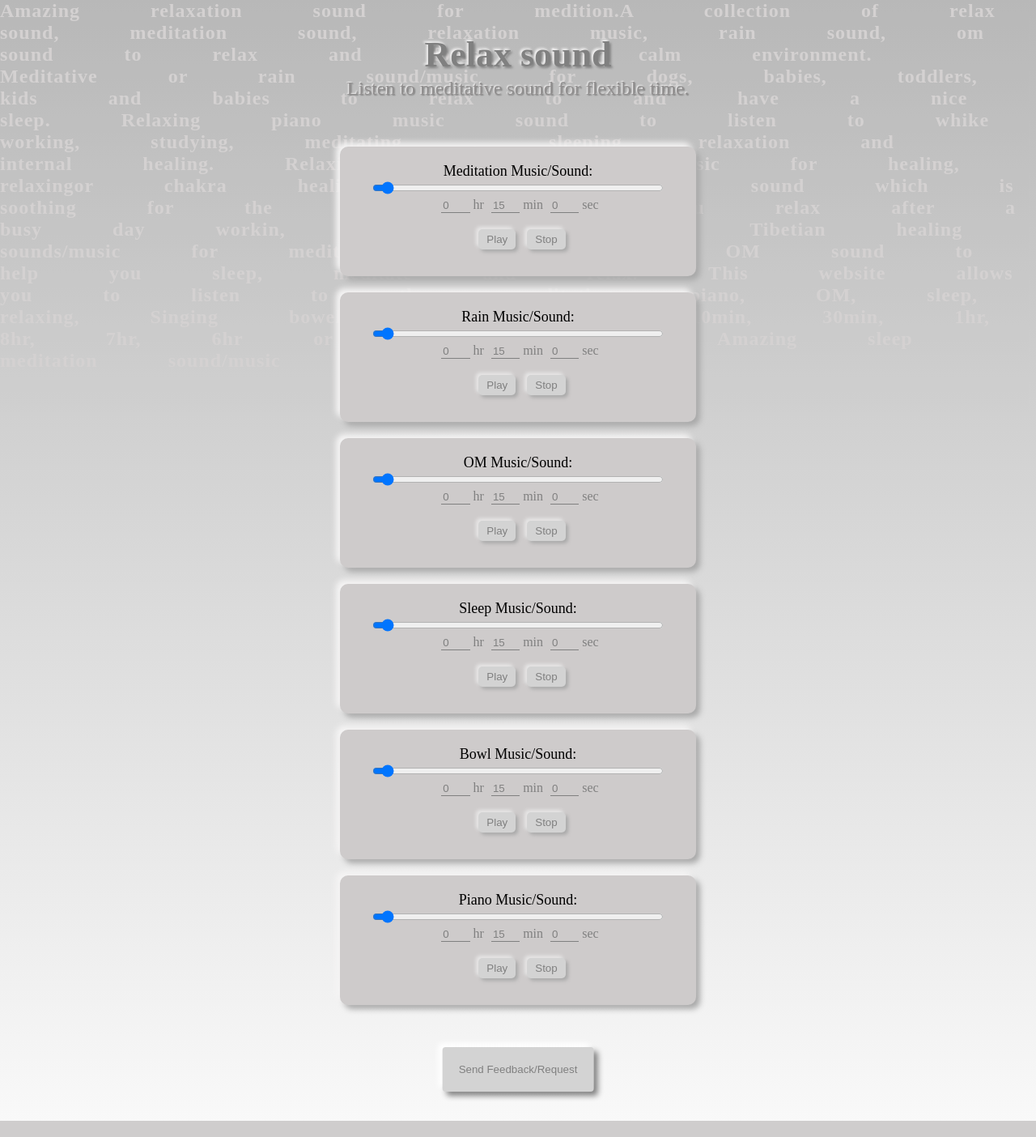
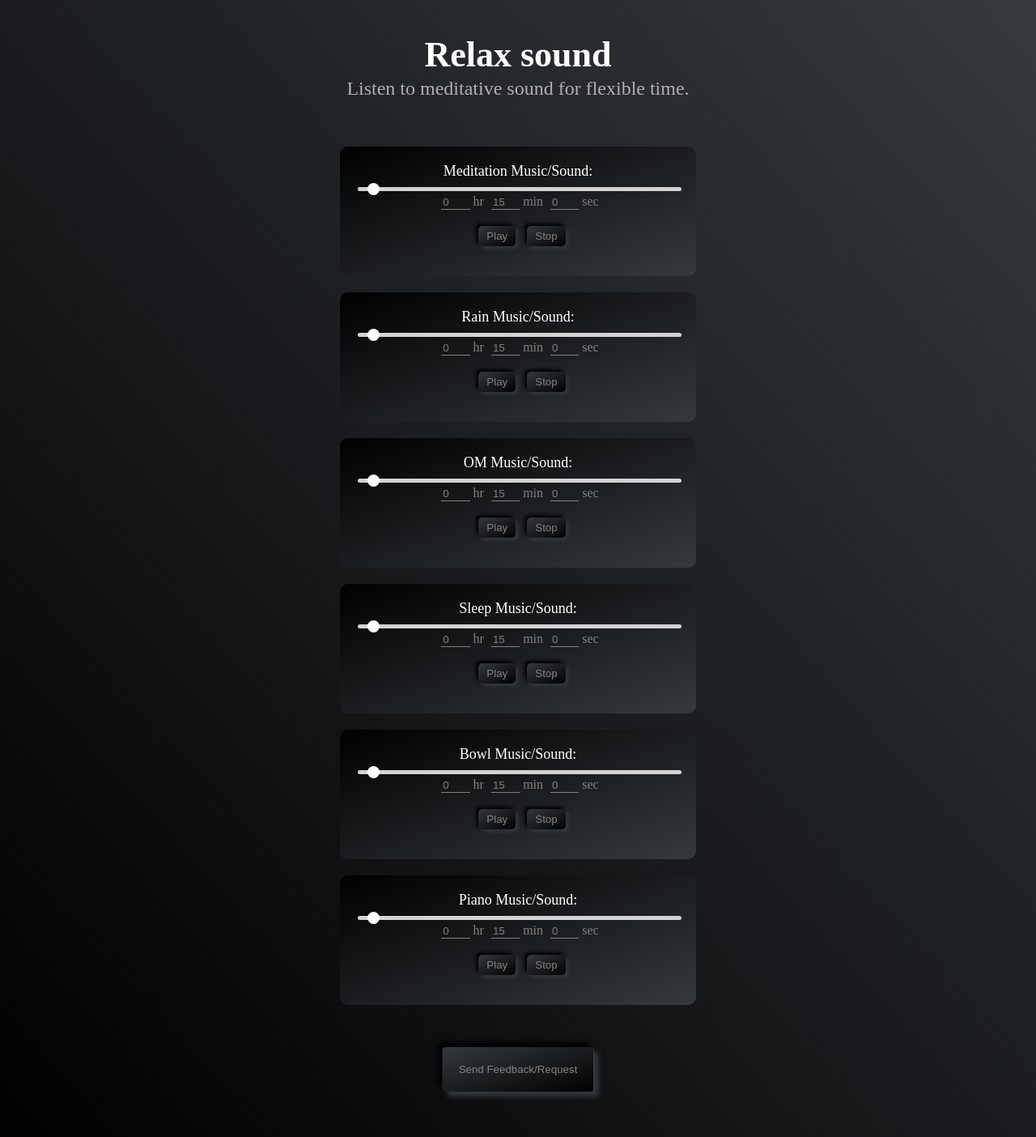
Before and after one commit to saurav188/relax-sound-app, a PHP site: page / in a window 1280 px wide. Shown: the whole page at 81% size. Run offline with PHP 8.4, Linux system fonts and the light colour scheme.

Commit message:
added better styling

```diff
--- a/app.html
+++ b/app.html
@@ -12,22 +12,6 @@
     <div class="title-container">
         <h1>Relax sound</h1>
         <p>Listen to meditative sound for flexible time.</p>
-    </div>
-    <div class="background-text">
-        Amazing relaxation sound for medition.A collection of relax sound,
-        meditation sound, relaxation music, rain sound, om sound to relax
-        and focus in calm environment. Meditative or rain sound/music for
-        dogs, babies, toddlers, kids and babies to  relax to  and  have a
-        nice sleep. Relaxing piano music sound to listen to whike working,
-        studying, meditating , sleeping, relaxation and internal  healing.
-        Relaxing bowl/bowel sound/music  for healing,  relaxingor  chakra
-        healing. Singing bowl/bowel sound which is soothing for  the soul
-        and helps you relax after a busy day workin, studying or anything.
-        Tibetian healing sounds/music  for meditation, sleep, healing. OM
-        sound to help you sleep, meditate  and relax. This website allows
-        you to listen to these meditating,  piano,  OM,  sleep,  relaxing,
-        Singing bowel/bowl for 15min, 10min, 30min, 1hr, 8hr, 7hr, 6hr or
-        any  time. An  Amazing  sleep  meditation   sound/music   effect.
     </div>
     <div class="sound-container">
         <div class="sound" id="meditation">
--- a/css/style.css
+++ b/css/style.css
@@ -3,7 +3,8 @@ body {
   padding: none;
   -webkit-box-sizing: border-box;
           box-sizing: border-box;
-  background-color: #e6e6e6;
+  background-image: -webkit-gradient(linear, right top, left bottom, from(#34393e), to(black));
+  background-image: linear-gradient(to bottom left, #34393e, black);
 }
 
 .title-container {
@@ -11,7 +12,7 @@ body {
   text-align: center;
   font-weight: lighter;
   font: lighter;
-  color: gray;
+  color: white;
   margin-bottom: 2rem;
 }
 
@@ -21,35 +22,13 @@ body {
   -webkit-transform: translate(0px, 25%);
           transform: translate(0px, 25%);
   font-size: 2.75rem;
-  text-shadow: -2px -2px 3px #f5f4f4, 2px 2px 3px gray;
   margin-bottom: 0px;
 }
 
 .title-container p {
-  color: #918f8f;
+  color: #b1b0b0;
   margin-top: 1rem;
   font-size: 1.5rem;
-  text-shadow: -1px -1px 1.5px #f5f4f4, 1px 1px 1.5px gray;
-}
-
-.background-text {
-  position: absolute;
-  z-index: -1;
-  pointer-events: none;
-  font-size: 1.5rem;
-  letter-spacing: 1px;
-  word-spacing: 5rem;
-  font-weight: bolder;
-  color: #cecbcb;
-  height: 86.5rem;
-  overflow-y: hidden;
-  top: 0px;
-  opacity: 0.75;
-  left: 0px;
-  right: 0px;
-  min-width: 100%;
-  background-image: -webkit-gradient(linear, left top, left bottom, from(darkgray), to(white));
-  background-image: linear-gradient(to bottom, darkgray, white);
 }
 
 .sound-container {
@@ -59,7 +38,8 @@ body {
 .sound-container .sound {
   margin-bottom: 20px;
   color: gray;
-  background-color: #cecbcb;
+  background-image: -webkit-gradient(linear, right bottom, left top, from(#34393e), to(black));
+  background-image: linear-gradient(to top left, #34393e, black);
   max-width: 25rem;
   min-width: 20rem;
   min-height: 7.5rem;
@@ -67,14 +47,14 @@ body {
   border-radius: 10px;
   margin-left: auto;
   margin-right: auto;
-  -webkit-box-shadow: -5px -5px 7.5px #f5f4f4, 5px 5px 7.5px darkgray;
-          box-shadow: -5px -5px 7.5px #f5f4f4, 5px 5px 7.5px darkgray;
+  -webkit-box-shadow: -5px -5px 7.5px, #585a5c, 5px 5px 7.5px black;
+          box-shadow: -5px -5px 7.5px, #585a5c, 5px 5px 7.5px black;
   -webkit-animation: show-container-animated 500ms;
           animation: show-container-animated 500ms;
 }
 
 .sound-container .sound label {
-  color: black;
+  color: white;
   font-size: 1.125rem;
 }
 
@@ -82,6 +62,36 @@ body {
   width: 90%;
   background: gray;
   outline: none;
+  -webkit-appearance: none;
+  width: 100%;
+  height: 5px;
+  background: lightgray;
+  outline: none;
+  border-radius: 41px;
+  -webkit-transition: .2s;
+  -webkit-transition: opacity .2s;
+  transition: opacity .2s;
+}
+
+.sound-container .sound input[type="range"]:hover {
+  background-color: white;
+}
+
+.sound-container .sound input[type="range"]::-webkit-slider-thumb {
+  -webkit-appearance: none;
+  appearance: none;
+  width: 15px;
+  height: 15px;
+  border-radius: 50%;
+  background: white;
+  cursor: pointer;
+}
+
+.sound-container .sound input[type="range"]::-moz-range-thumb {
+  width: 25px;
+  height: 25px;
+  background: #4CAF50;
+  cursor: pointer;
 }
 
 .sound-container .sound input[type='number'] {
@@ -98,25 +108,27 @@ body {
 .sound-container .sound input[type='number']:focus {
   border: none;
   outline: none;
-  border-bottom: 2px solid gray;
+  border-bottom: 2px solid white;
+  color: white;
 }
 
 .sound-container .sound button {
   cursor: pointer;
   outline: none;
   border: none;
-  background-color: lightgray;
+  background-image: -webkit-gradient(linear, right bottom, left top, from(black), to(#34393e));
+  background-image: linear-gradient(to top left, black, #34393e);
   color: gray;
   border-radius: 5px;
   margin-left: 10px;
   margin-top: 20px;
   padding: 5px 10px 5px 10px;
-  -webkit-box-shadow: -3px -3px 4.5px #e7e6e6, 3px 3px 4.5px darkgray;
-          box-shadow: -3px -3px 4.5px #e7e6e6, 3px 3px 4.5px darkgray;
+  -webkit-box-shadow: -3px -3px 4.5px black, 3px 3px 4.5px #34393e;
+          box-shadow: -3px -3px 4.5px black, 3px 3px 4.5px #34393e;
 }
 
 .sound-container .sound button:active {
-  color: lightblue;
+  color: white;
 }
 
 .sound-container .no-input {
@@ -139,7 +151,8 @@ body {
 
 .feedback-btn, .back-btn {
   cursor: pointer;
-  background-color: lightgray;
+  background-image: -webkit-gradient(linear, right bottom, left top, from(black), to(#34393e));
+  background-image: linear-gradient(to top left, black, #34393e);
   border: gray;
   color: gray;
   border-radius: 4px;
@@ -149,10 +162,11 @@ body {
           transform-origin: center center;
   margin-top: 2rem;
   margin-left: 50%;
+  margin-bottom: 3rem;
   -webkit-transform: translateX(-50%);
           transform: translateX(-50%);
-  -webkit-box-shadow: -5px -5px 7.5px white, 5px 5px 7.5px gray;
-          box-shadow: -5px -5px 7.5px white, 5px 5px 7.5px gray;
+  -webkit-box-shadow: -6px -6px 6px black, 6px 6px 6px #34393e;
+          box-shadow: -6px -6px 6px black, 6px 6px 6px #34393e;
 }
 
 .feedback-btn:active, .back-btn:active {
--- a/css/style.scss
+++ b/css/style.scss
@@ -2,7 +2,7 @@ body{
     margin: none;
     padding: none;
     box-sizing: border-box;
-    background-color: rgb(230, 230, 230);
+    background-image:linear-gradient(to bottom left,rgb(52,57,62),black);
 }
 
 .title-container{
@@ -10,52 +10,28 @@ body{
     text-align: center;
     font-weight: lighter;
     font: lighter;
-    color:  rgb(128, 128, 128);
+    color: white;
     margin-bottom: 2rem;
 
     h1{
         transform-origin: center center;
         transform: translate(0px,25%);
         font-size: 2.75rem;
-        text-shadow: -2px -2px 3px rgb(245, 244, 244),
-                    2px 2px 3px gray;
         margin-bottom: 0px;
     }
     p{
-        color: rgb(145, 143, 143);
+        color: rgb(177, 176, 176);
         margin-top: 1rem;
         font-size: 1.5rem;
-        text-shadow: -1px -1px 1.5px rgb(245, 244, 244),
-        1px 1px 1.5px gray;
     }
 }
-
-.background-text{
-    position: absolute;
-    z-index: -1;
-    pointer-events: none;
-    font-size: 1.5rem;
-    letter-spacing: 1px;
-    word-spacing: 5rem;
-    font-weight: bolder;
-    color: rgb(206, 203, 203);
-    height: 86.5rem;
-    overflow-y: hidden;
-    top: 0px;
-    opacity: 0.75;
-    left: 0px;
-    right: 0px;
-    min-width: 100%;
-    background-image: linear-gradient(to bottom,darkgray,white);
-}
-
 .sound-container{
     text-align: center;
 
     .sound{
         margin-bottom:20px ;
         color: rgb(128, 128, 128);
-        background-color:rgb(206, 203, 203);
+        background-image:linear-gradient(to top left, rgb(52,57,62), black);
         max-width: 25rem;
         min-width: 20rem;
         min-height: 7.5rem;
@@ -63,18 +39,46 @@ body{
         border-radius: 10px;
         margin-left: auto;
         margin-right: auto;
-        box-shadow: -5px -5px 7.5px rgb(245, 244, 244),
-                    5px 5px 7.5px darkgray;
+        box-shadow: -5px -5px 7.5px,rgb(88, 90, 92),
+                    5px 5px 7.5px black;
         animation: show-container-animated 500ms;
 
         label{
-            color:black;
+            color:white;
             font-size: 1.125rem;
         }
         input[type="range"]{
             width: 90%;
             background: gray;
             outline: none;
+            -webkit-appearance: none;
+            width: 100%;
+            height: 5px;
+            background: lightgray;
+            outline: none;
+            border-radius: 41px;
+            -webkit-transition: .2s;
+            transition: opacity .2s;
+            &:hover {
+                background-color: white;
+            }
+
+            &::-webkit-slider-thumb {
+                -webkit-appearance: none;
+                appearance: none;
+                width: 15px;
+                height: 15px;
+                border-radius: 50%;
+                background: white;
+                cursor: pointer;
+            }
+
+            &::-moz-range-thumb {
+                width: 25px;
+                height: 25px;
+                background: #4CAF50;
+                cursor: pointer;
+            }
         }
         input[type='number']{
             background: transparent;
@@ -88,24 +92,25 @@ body{
             &:focus{
                 border: none;
                 outline: none;
-                border-bottom: 2px solid gray;
+                border-bottom: 2px solid white;
+                color:white;
             }
         }
         button{
             cursor: pointer;
             outline: none;
             border: none;
-            background-color: lightgray;
+            background-image:linear-gradient(to top left,black, rgb(52,57,62) );
             color: gray;
             border-radius: 5px;
             margin-left: 10px;
             margin-top: 20px;
             padding: 5px 10px 5px 10px;
-            box-shadow: -3px -3px 4.5px rgb(231, 230, 230),
-                        3px 3px 4.5px darkgray;
+            box-shadow: -3px -3px 4.5px black,
+                        3px 3px 4.5px rgb(52,57,62) ;
 
             &:active{
-                color: lightblue;
+                color:white;
             }
         }
     }
@@ -127,7 +132,7 @@ body{
 }
 .feedback-btn,.back-btn{
     cursor: pointer;
-    background-color:lightgray;
+    background-image:linear-gradient(to top left,black, rgb(52,57,62) );
     border: gray;
     color: gray;
     border-radius: 4px;
@@ -136,9 +141,10 @@ body{
     transform-origin: center center;
     margin-top: 2rem;
     margin-left: 50%;
+    margin-bottom: 3rem;
     transform: translateX(-50%);
-    box-shadow:-5px -5px 7.5px rgb(255, 255, 255),
-                5px 5px 7.5px gray;
+    box-shadow: -6px -6px 6px black,
+                6px 6px 6px rgb(52,57,62) ;
     &:active{
         color: lightblue;
     }
```
Also changed, not shown: 1 other file.
